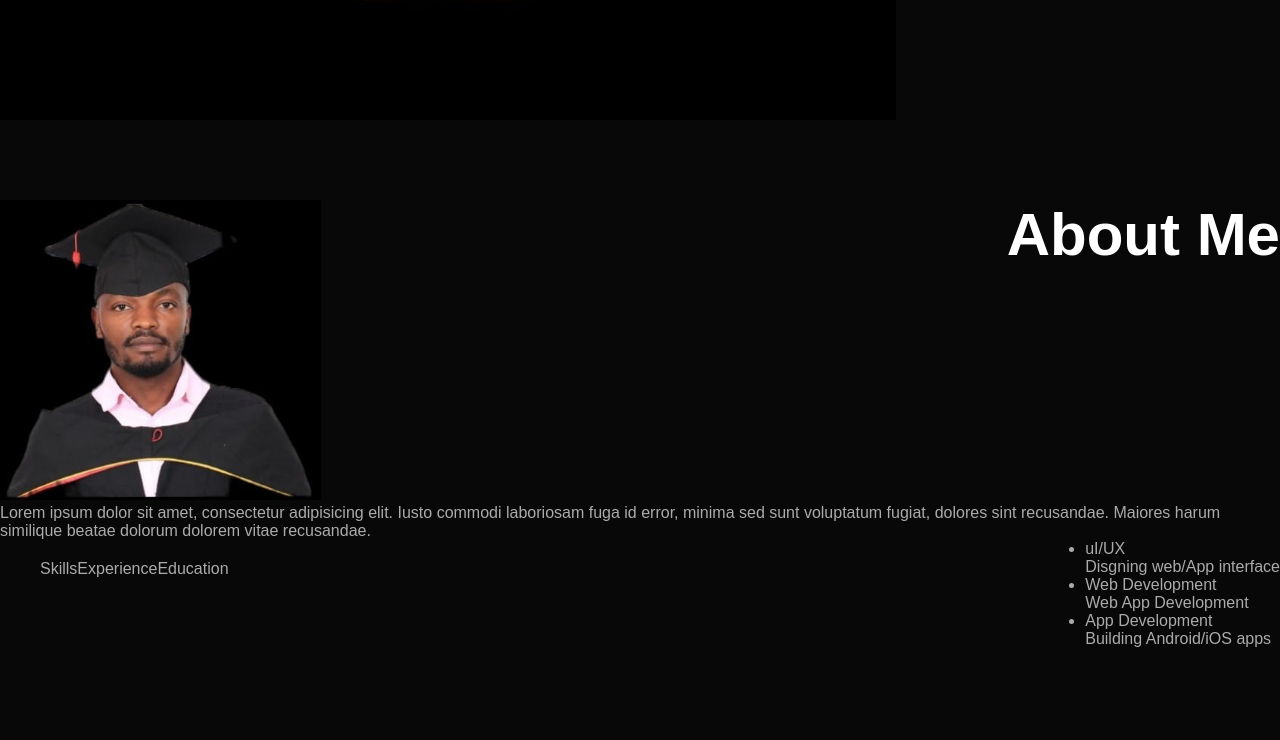
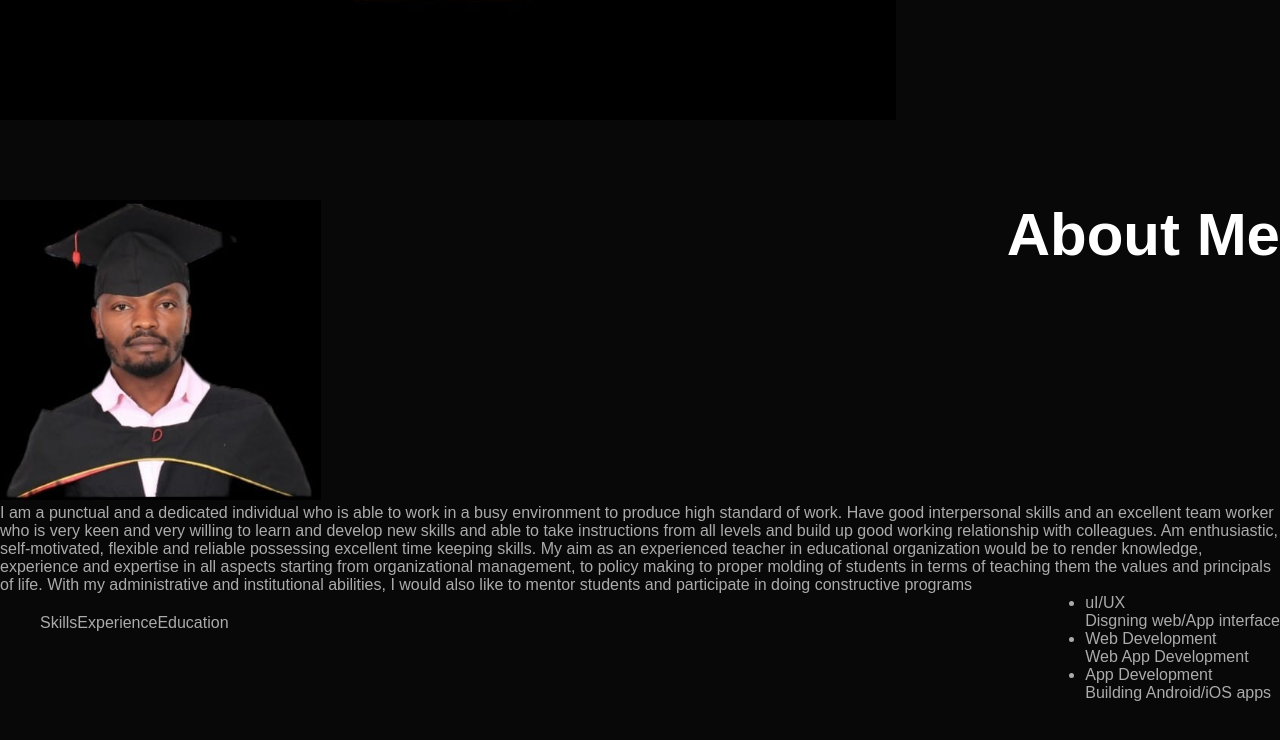
Before and after one commit to andengaindekukiprono/andengaindekukiprono, a plain HTML site: page index.html in a window 1280 px wide. Shown: the part 680-1420 px from the top of the page. Drawn offline with Linux system fonts and the light colour scheme.

Commit message:
Add files via upload

```diff
--- a/index.html
+++ b/index.html
@@ -35,10 +35,15 @@
                 </div>
         <div class="About-col-2"></div>
         <h1 class="sub-title">About Me</h1>
-        <p>Lorem ipsum dolor sit amet, consectetur adipisicing elit.
-             Iusto commodi laboriosam fuga id error,
-             minima sed sunt voluptatum fugiat, dolores sint recusandae.
-              Maiores harum similique beatae dolorum dolorem vitae recusandae.</p>
+        <p> I am a punctual and a dedicated individual who is able to work in a busy environment to produce high standard of work.
+            Have good interpersonal skills and an excellent team worker who is very keen and very willing to learn and develop new
+             skills and able to take instructions from all levels and build up good working relationship with colleagues.
+             Am enthusiastic, self-motivated, flexible and reliable possessing excellent time keeping skills. My aim as an experienced
+             teacher in educational organization would be to render knowledge, experience and expertise in all aspects starting
+             from organizational management, to policy making to proper molding of students in terms of teaching them the values
+             and principals of life. With my administrative and institutional abilities, I would also like to mentor students and
+              participate in doing constructive programs
+        </p>
               <div class="tab-titles">
                 <p class="tab-links active-link">Skills</p>
                 <p class="tab-links">Experience</p>
@@ -50,7 +55,6 @@
                     <li><span>Web Development</span><br> Web App Development</li>
                     <li><span>App Development</span><br> Building Android/iOS apps</li>
 
-
                 </ul>
               </div>
        </div>
```
